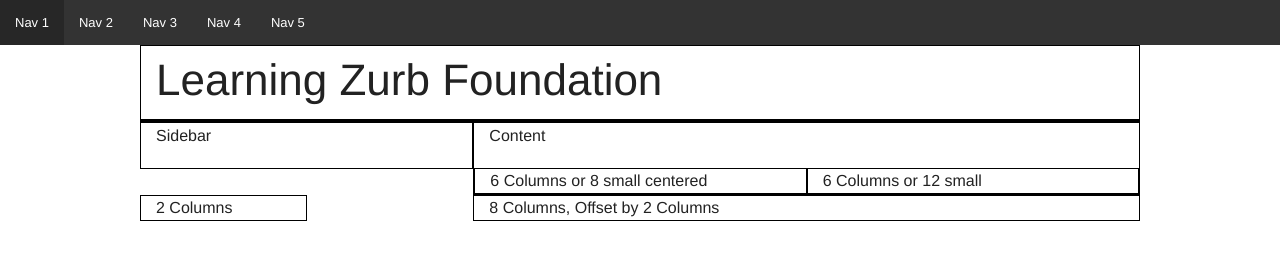
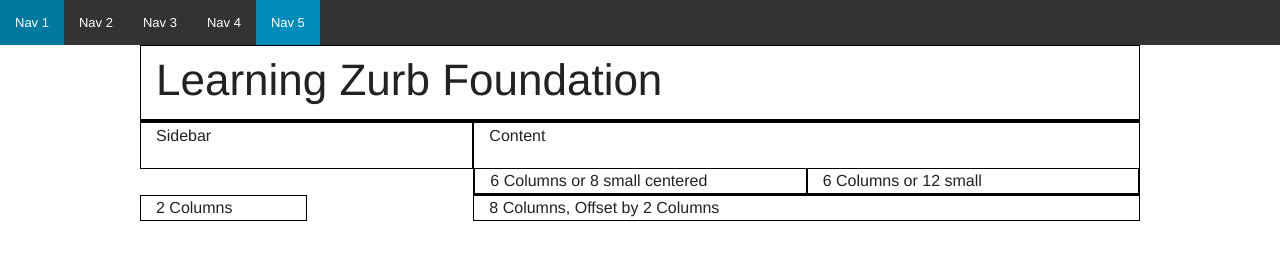
Before and after one commit to ktym1/kerry-learning-zurb-foundation, a plain HTML site: page index.html in a window 1280 px wide. Drawn offline with Linux system fonts and the light colour scheme.

Commit message:
added active class to navigation bar

```diff
--- a/index.html
+++ b/index.html
@@ -14,11 +14,11 @@
    <nav class="top-bar" data-topbar>
       <section class="top-bar-section">
         <ul>
-          <li><a href="#"> Nav 1</a></li>
+          <li class="active"><a href="#"> Nav 1</a></li>
           <li><a href="#"> Nav 2</a></li>
           <li><a href="#"> Nav 3</a></li>
           <li><a href="#"> Nav 4</a></li>
-          <li><a href="#"> Nav 5</a></li>
+          <li class="active"><a href="#"> Nav 5</a></li>
         </ul>
       </section>
   </nav>
```
